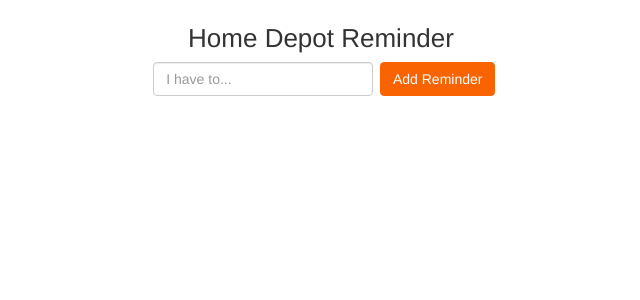
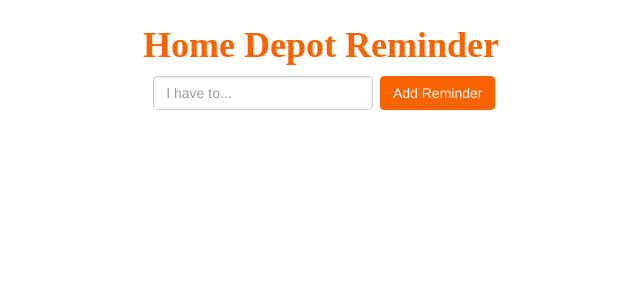
Before and after one commit to WilleniumFalcon91/ReminderPro, a React (Create React App) app: page / in a window 1280 px wide. Shown: the top 300 px of the page, without its empty margins (319-959 px from the left). Built offline with nearby package versions, Linux system fonts and the light colour scheme.

Commit message:
minor stylings

```diff
--- a/src/index.css
+++ b/src/index.css
@@ -7,7 +7,11 @@
 
 .title {
     text-align: center;
-    font-size: 26px;
+    font-size: 36px;
+    font-family: stencil;
+    font-weight: 600;
+    color: #f96302;
+    /* text-shadow: -1px 0 white, 0 1px white, 1px 0 white, 0 -1px white; */
 }
 
 .form-control {
@@ -24,8 +28,6 @@
     display: inline-block;
 }
 
-
-
 .list-group {
     display: flex;
     flex-direction: column;
@@ -36,6 +38,7 @@
     display: flex;
     width: 300px;
     justify-content: space-between;
+    margin-bottom: 3%;
 }
 
 .icon {
```
